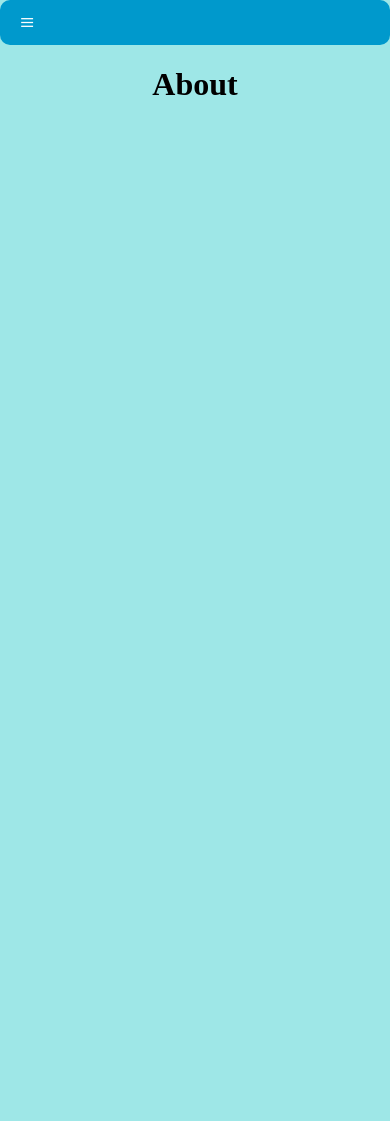
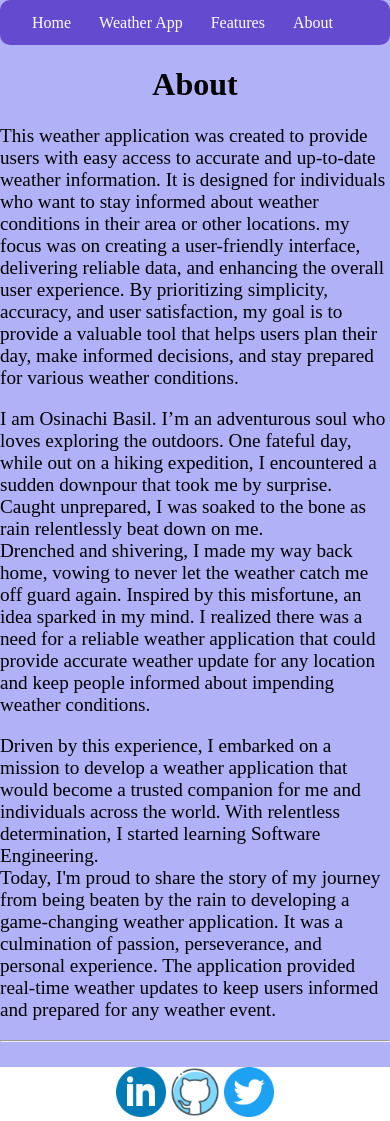
Before and after one commit to natureThecoder/alx_portfolio_project, a plain HTML site: page about.html in a window 390 px wide. Before the commit the page ends 844 px from the top, so only its background shows below. Drawn offline with Linux system fonts and the light colour scheme.

Commit message:
updating my landing page

```diff
--- a/about.html
+++ b/about.html
@@ -26,5 +26,23 @@
     <div>
         <h1 style="text-align: center;">About</h1>
     </div>
+    <p style="font-size: 1.2rem;">This weather application was created to provide users with easy access to accurate and up-to-date weather information. It is designed for individuals who want to stay informed about weather conditions in their area or other locations. my focus was on creating a user-friendly interface, delivering reliable data, and enhancing the overall user experience. By prioritizing simplicity, accuracy, and user satisfaction, my goal is to provide a valuable tool that helps users plan their day, make informed decisions, and stay prepared for various weather conditions.<br></p>
+    <p style="font-size: 1.2rem;">
+    I am Osinachi Basil. I’m an adventurous soul who loves exploring the outdoors. One fateful day, while out on a hiking expedition, I encountered a sudden downpour that took me by surprise. Caught unprepared, I was soaked to the bone as rain relentlessly beat down on me.<br> Drenched and shivering, I made my way back home, vowing to never let the weather catch me off guard again. Inspired by this misfortune, an idea sparked in my mind. I realized there was a need for a reliable weather application that could provide accurate weather update for any location and keep people informed about impending weather conditions.<br></p>
+    <p style="font-size: 1.2rem;">Driven by this experience, I embarked on a mission to develop a weather application that would become a trusted companion for me and individuals across the world. With relentless determination, I started learning Software Engineering.<br>
+    Today, I'm proud to share the story of my journey from being beaten by the rain to developing a game-changing weather application. It was a culmination of passion, perseverance, and personal experience. The application provided real-time weather updates to keep users informed and prepared for any weather event.</p>
+    <hr>
+    <section>
+      <div>
+    <a href="https://www.linkedin.com/in/basil-osinachi-268174259/"><img src="./317750_linkedin_icon.png" alt="linkedin" style="width: 50px;"></a>
+    <a href=""></a>
+    <a href="https://github.com/natureThecoder/natureThecoder.github.io.git"><img src="./6214513_github_logo_icon.png" alt="Github" style="width: 50px
+    ;"></a>
+    <a href="https://twitter.com/Osinach03973606?t=BThp40bL1PfC-V48OIP26Q&s=09"><img src="./3225183_app_logo_media_popular_social_icon.png" alt="twitter" style="width
+    :50px"></a>
+    </div>
+    </section>
+
+
 </body>
 </html>
--- a/nav.css
+++ b/nav.css
@@ -14,10 +14,18 @@ body {
 	padding-left: 18px;
 	border-radius: 10px;
 }
+
+
 #menu ul, #menu li {
 	margin: 0 auto;
 	padding: 0;
 	list-style: none
+}
+.menu ul, .menu li{
+	display: flex;
+	justify-content: space-between;
+	align-items: center;
+	margin-top: 100px;
 }
 #menu ul {
 	width: 100%;
@@ -27,6 +35,7 @@ body {
 	display: inline;
 	position: relative;
 }
+
 #menu a {
 	display: block;
 	line-height: 45px;
@@ -91,17 +100,13 @@ body {
 	color: #444444;
 }**/
 
-    @media screen and (max-width: 800px){
-	#menu {position:relative}
-	#menu ul {background:#111;position:absolute;top:100%;right:0;left:0;z-index:3;height:auto;display:none}
-	#menu ul.sub-menus {width:100%;position:static;}
-	#menu ul.sub-menus a {padding-left:30px;}
-	#menu li {display:block;float:none;width:auto;}
-	#menu input, #menu label {position:absolute;top:0;left:0;display:block}
-	#menu input {z-index:4}
-	#menu input:checked + label {color:white}
-	#menu input:checked + label:before {content:"\00d7"}
-	#menu input:checked ~ ul {display:block}
+    @media (max-width: 768px){
+	#menu{
+		background: rgba(49, 5, 181, 0.6);
+	}
+	body{
+		background-color: rgba(151, 151, 246, 0.75);
+	}
 }
 
 .container {
@@ -135,3 +140,12 @@ body {
 	width: 80%;
 	margin: auto;
 }
+
+section{
+	display: flex;
+	flex-direction: column;
+	justify-content: space-between;
+	align-items: center;
+	margin-top: 25px;
+	background-color: #FFFFFF;
+}
```
Also changed, not shown: features.html (+8 -1 lines), index.html (+4 -4 lines), project.html (+1 -1 lines), 317750_linkedin_icon.png (added), 3225183_app_logo_media_popular_social_icon.png (added), 6214513_github_logo_icon.png (added), IMG_20230715_132749.png (added).
